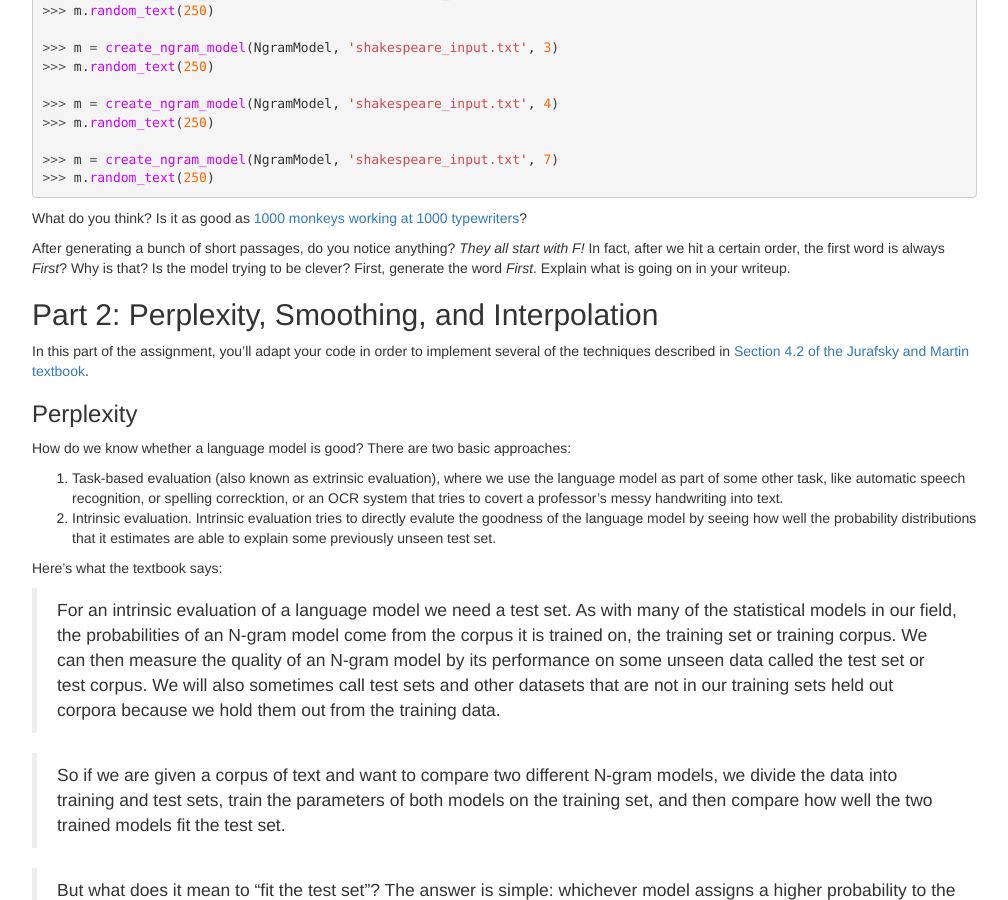
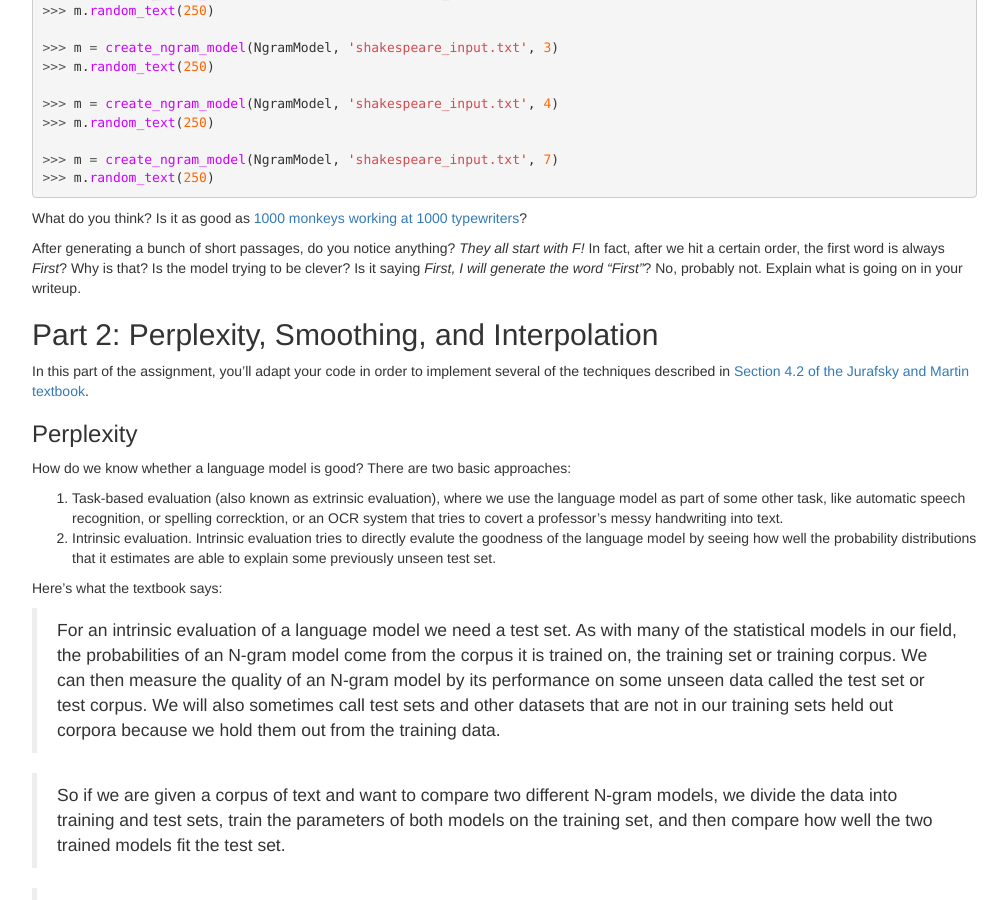
Before and after one commit to computational-linguistics-class/computational-linguistics-class.github.io, a Jekyll site: the page built from homework/ngram-lms/ngram-lms.md, in a window 1280 px wide and 900 px high, scrolled down 2106 px. Shown: the whole window, without its empty margins (233-1241 px from the left). Built offline with Jekyll 4.4.1, drawn with Linux system fonts in a browser that asks for light colours; nearby versions of some CDN libraries; formulas are drawn with MathJax 3; a script that is not in the unit is left out.

Commit message:
Update ngram-lms.md

```diff
--- a/homework/ngram-lms/ngram-lms.md
+++ b/homework/ngram-lms/ngram-lms.md
@@ -162,7 +162,7 @@ Try generating some Shakespeare with different order n-gram models. You should t
 
 What do you think? Is it as good as [1000 monkeys working at 1000 typewriters](https://www.youtube.com/watch?v=no_elVGGgW8)?
 
-After generating a bunch of short passages, do you notice anything? *They all start with F!* In fact, after we hit a certain order, the first word is always *First*?  Why is that? Is the model trying to be clever? First, generate the word *First*. Explain what is going on in your writeup.
+After generating a bunch of short passages, do you notice anything? *They all start with F!* In fact, after we hit a certain order, the first word is always *First*?  Why is that? Is the model trying to be clever? Is it saying *First, I will generate the word "First"*?  No, probably not.  Explain what is going on in your writeup.
 
 ## Part 2: Perplexity, Smoothing, and Interpolation
 
```
